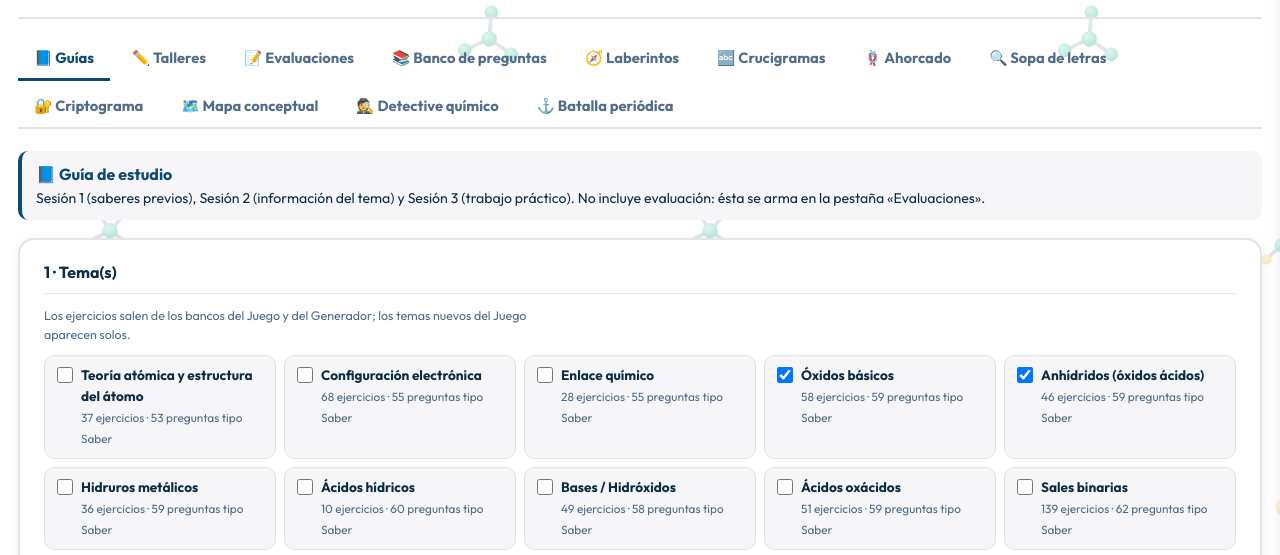
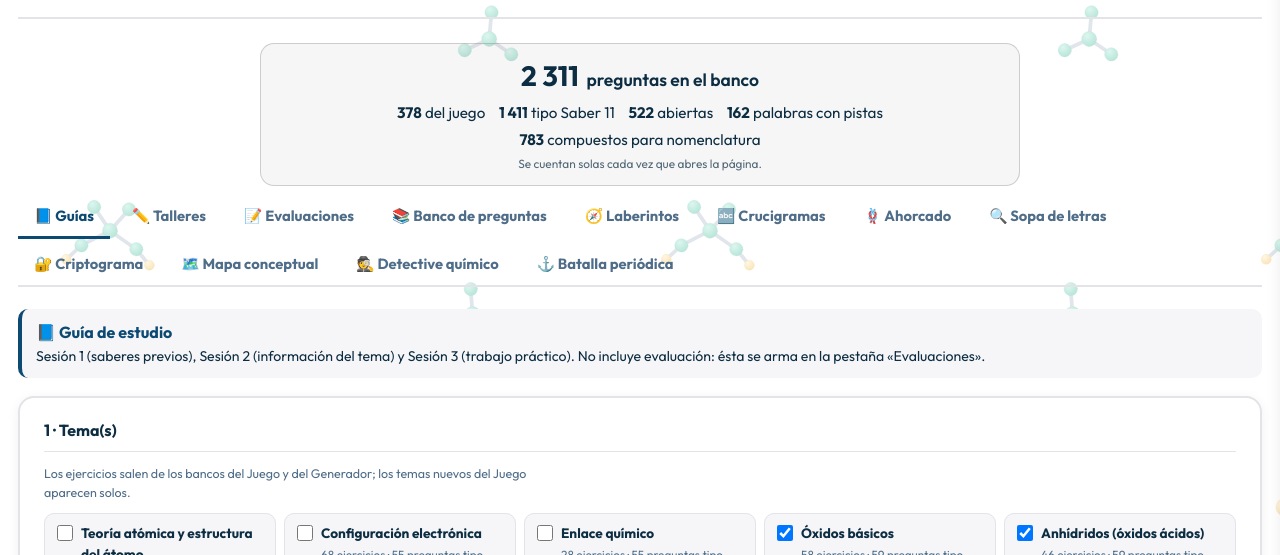
Before and after one commit to hbarcenasm863/ionom, a plain HTML site: page docente.html in a window 1280 px wide. Shown: the part 201-756 px from the top of the page. Drawn offline with Linux system fonts and the light colour scheme; a web font is replaced by a local one.

Commit message:
Contador de preguntas en la portada y en el panel docente
Nuevo contador.js (igual en los tres sitios): al abrir la página cuenta el
banco completo (juego, tipo Saber 11, abiertas y palabras) y muestra el
total, así el número siempre está al día sin tocarlo a mano.

Co-Authored-By: Claude Opus 5.5 <noreply@anthropic.com>
Claude-Session: https://claude.ai/code/session_01Li2ctDRtSGdauHDrut9uMa

```diff
--- /dev/null
+++ b/assets/contador.js
@@ -0,0 +1,104 @@
+/* contador.js — Contador de preguntas del sitio (el mismo archivo en BioNom, ChromaNom e IonNom).
+   Cuenta en vivo, cada vez que se abre la página, las preguntas de los bancos del sitio: así el número
+   cambia solo cuando se agregan o quitan preguntas. Uso:
+     <div id="contador-preguntas"></div>
+     <script src="contador.js" data-sitio="bionom|chromanom|ionom" defer></script>
+   Carga los bancos aparte, en un marco invisible, después de que la página termina de cargar
+   (sin estorbarla), y cuenta el banco completo. */
+(function(){
+'use strict';
+var yo=document.currentScript;
+var SITIO=(yo&&yo.getAttribute('data-sitio'))||'';
+var SUMA_OBJ='function(o){var n=0;for(var k in o)n+=(o[k]||[]).length;return n;}';
+var CFG={
+  bionom:{scripts:['dba-bio.js','banco.js','docente-datos.js','ahorcado-datos.js'],
+    cuentas:{juego:'BANCO_BIO.length',saber:'DOCENTE_DATOS.SABER.length',
+      abiertas:'('+SUMA_OBJ+')(DOCENTE_DATOS.ABIERTAS)',palabras:'BANCO_AHORCADO.length'}},
+  chromanom:{scripts:['fundamentos.js','temas-extra.js','temas-11.js','docente-datos.js','ahorcado-datos.js'],
+    cuentas:{juego:'FUND_BANCO.length',saber:'('+SUMA_OBJ+')(DOCENTE_DATOS.SABER)',
+      abiertas:'('+SUMA_OBJ+')(DOCENTE_DATOS.ABIERTAS)',palabras:'BANCO_AHORCADO.length'},
+    /* el juego de ChromaNom tiene además bancos escritos dentro de juego.html */
+    juegoHtml:{url:'juego.html',arreglos:['QBANK','QBANK_EXTRA','QBANK_NOMENCLATURA_50','QBANK_HIDRO150']}},
+  ionom:{scripts:['banco.js','assets/bancos-extra.js','assets/docente-datos.js'],
+    cuentas:{juego:'[BANCO_ATOMO,BANCO_ENLACE,BANCO_PH,BANCO_INDUSTRIA,BANCO_MODELOS,BANCO_GASES,BANCO_SOLUCIONES,BANCO_ESTEQUIOMETRIA].reduce(function(a,x){return a+x.length;},0)',
+      saber:'DOCENTE_DATOS.SABER.length',abiertas:'DOCENTE_DATOS.ABIERTAS.length',palabras:'BANCO_AHORCADO.length',
+      compuestos:'BANCO.length'}}
+};
+var C=CFG[SITIO];if(!C)return;
+var NOMBRES={juego:'del juego',saber:'tipo Saber 11',abiertas:'abiertas',palabras:'palabras con pistas',compuestos:'compuestos para nomenclatura'};
+var AYUDA={juego:'Preguntas del Juego y de los laberintos',saber:'Preguntas tipo Saber 11 con situación, para evaluaciones y talleres',
+  abiertas:'Preguntas abiertas para talleres y evaluaciones',palabras:'Palabras para crucigramas, sopas de letras, ahorcado y criptogramas',
+  compuestos:'Compuestos para los ejercicios de nomenclatura'};
+
+function miles(n){return String(n).replace(/\B(?=(\d{3})+(?!\d))/g,' ');}
+function contarEn(win){
+  var r={},ok=true;
+  for(var k in C.cuentas){try{var v=win.eval(C.cuentas[k]);r[k]=(typeof v==='number'&&v>=0)?v:null;}catch(e){r[k]=null;}if(r[k]==null)ok=false;}
+  return {r:r,ok:ok};
+}
+/* arreglo literal «const NOMBRE=[ … ]» dentro de un texto (respeta comillas y comentarios) */
+function arreglo(txt,nombre){
+  var ini=txt.indexOf('const '+nombre+'=[');if(ini<0)return null;
+  var i=txt.indexOf('[',ini),prof=0,q=null,desde=i;
+  for(;i<txt.length;i++){var c=txt[i];
+    if(q){if(c==='\\'){i++;continue;}if(c===q)q=null;continue;}
+    if(c==='"'||c==="'"||c==='`'){q=c;continue;}
+    if(c==='/'&&txt[i+1]==='/'){i=txt.indexOf('\n',i);if(i<0)break;continue;}
+    if(c==='/'&&txt[i+1]==='*'){i=txt.indexOf('*/',i)+1;continue;}
+    if(c==='[')prof++;else if(c===']'){prof--;if(!prof)break;}}
+  try{return (new Function('return '+txt.slice(desde,i+1)))();}catch(e){return null;}
+}
+function extraJuego(){
+  if(!C.juegoHtml||!window.fetch)return Promise.resolve(0);
+  return fetch(C.juegoHtml.url).then(function(x){return x.text();}).then(function(t){
+    var n=0;C.juegoHtml.arreglos.forEach(function(a){var v=arreglo(t,a);if(v&&v.length)n+=v.length;});return n;
+  }).catch(function(){return 0;});
+}
+function enMarco(){
+  return new Promise(function(res){
+    var f=document.createElement('iframe');
+    f.setAttribute('aria-hidden','true');f.tabIndex=-1;f.title='Conteo de preguntas';
+    f.style.cssText='position:absolute;width:0;height:0;border:0;visibility:hidden';
+    var html='<!DOCTYPE html><html><head><meta charset="utf-8"></head><body>'+
+      C.scripts.map(function(s){return '<script src="'+s+'"><\/script>';}).join('')+'</body></html>';
+    var listo=false;function fin(){if(listo)return;listo=true;var c=contarEn(f.contentWindow);setTimeout(function(){f.remove();},50);res(c.r);}
+    f.onload=fin;setTimeout(fin,20000);
+    f.srcdoc=html;document.body.appendChild(f);
+  });
+}
+function pintar(r,extra){
+  var cajas=document.querySelectorAll('#contador-preguntas,[data-contador-preguntas]');if(!cajas.length)return;
+  if(r.juego!=null)r.juego+=extra;
+  var orden=['juego','saber','abiertas','palabras','compuestos'],total=0,partes=[];
+  orden.forEach(function(k){if(r[k]==null)return;if(k!=='compuestos'&&k!=='palabras')total+=r[k];
+    partes.push('<span class="cp-item" title="'+AYUDA[k]+'"><b>'+miles(r[k])+'</b> '+NOMBRES[k]+'</span>');});
+  if(!partes.length)return;
+  var html='<div class="cp-total"><span class="cp-num">'+miles(total)+'</span> preguntas en el banco</div>'+
+    '<div class="cp-items">'+partes.join('')+'</div>'+
+    '<div class="cp-nota">Se cuentan solas cada vez que abres la página.</div>';
+  for(var i=0;i<cajas.length;i++){cajas[i].innerHTML=html;cajas[i].classList.add('cp-listo');}
+}
+function estilos(){
+  if(document.getElementById('cp-css'))return;
+  var s=document.createElement('style');s.id='cp-css';
+  s.textContent='#contador-preguntas,[data-contador-preguntas]{margin:1em auto;max-width:760px;padding:.8em 1em;border-radius:14px;'+
+    'border:1px solid rgba(128,128,128,.35);background:rgba(128,128,128,.07);text-align:center;font-size:.95em;line-height:1.45}'+
+    '#contador-preguntas:not(.cp-listo):empty,[data-contador-preguntas]:not(.cp-listo):empty{display:none}'+
+    '.cp-total{font-size:1.15em;font-weight:600}.cp-num{font-size:1.6em;font-weight:800;margin-right:.15em}'+
+    '.cp-items{display:flex;flex-wrap:wrap;justify-content:center;gap:.35em .9em;margin-top:.35em}'+
+    '.cp-item b{font-weight:700}.cp-nota{font-size:.78em;opacity:.7;margin-top:.35em}';
+  document.head.appendChild(s);
+}
+function iniciar(){
+  estilos();
+  /* siempre en un marco aparte: así se cuenta el banco completo, sin los filtros que aplique la página
+     (por ejemplo, el modelo de reinos de BioNom en el panel docente) */
+  var datos=enMarco();
+  Promise.all([datos,extraJuego()]).then(function(v){pintar(v[0],v[1]);});
+}
+function cuandoListo(fn){
+  if(document.readyState==='complete')setTimeout(fn,300);
+  else window.addEventListener('load',function(){setTimeout(fn,300);});
+}
+cuandoListo(function(){(window.requestIdleCallback||function(f){setTimeout(f,1);})(iniciar);});
+})();
--- a/docente.html
+++ b/docente.html
@@ -862,6 +862,7 @@ body{background:var(--bg);color:var(--tx);font-family:var(--sans);min-height:100
     <h1>🗂️ Generador para Docentes</h1>
     <p>Arma guías, talleres, evaluaciones, laberintos, crucigramas y la batalla periódica imprimibles a partir de los bancos reales del sitio, con versiones reproducibles por semilla para evitar copia entre estudiantes.</p>
   </div>
+  <div id="contador-preguntas" aria-live="polite"></div>
 
   <div class="doc-tabs no-print" role="tablist" aria-label="Tipo de material">
     <button type="button" class="doc-tab active" role="tab" id="tabbtn-guias" aria-controls="tab-guias" aria-selected="true" data-tab="guias" data-panel="guias" data-tipo="guia">📘 Guías</button>
@@ -1563,5 +1564,6 @@ if ('serviceWorker' in navigator) {
     <button class="update-banner-btn" id="update-banner-btn">Actualizar</button>
   </div>
 </div>
+<script src="assets/contador.js" data-sitio="ionom" defer></script>
 </body>
 </html>
--- a/sw.js
+++ b/sw.js
@@ -1,4 +1,4 @@
-const CACHE_NAME = 'ionom-v117';
+const CACHE_NAME = 'ionom-v118';
 const SCOPE = '/ionom/';
 const ASSETS_TO_CACHE = [
   '/ionom/index.html',
@@ -38,6 +38,7 @@ const ASSETS_TO_CACHE = [
   '/ionom/assets/extras.js',
   '/ionom/assets/docente-datos.js',
   '/ionom/assets/revision-ref.js',
+  '/ionom/assets/contador.js',
   '/ionom/assets/banco-sel.js',
   '/ionom/assets/banco-sel-cfg.js',
   '/ionom/assets/referentes-men.js',
@@ -125,7 +126,7 @@ self.addEventListener('fetch', (event) => {
   // estos dos solo los usa la herramienta de la docente -- preferir
   // "siempre la versión más nueva cuando hay internet" es más importante
   // aquí que ahorrar una petición de red.
-  if (url.pathname.endsWith('/assets/bancos-extra.js') || url.pathname.endsWith('/assets/ahorcado.js') || url.pathname.endsWith('/assets/sopa.js') || url.pathname.endsWith('/assets/batalla-papel.js') || url.pathname.endsWith('/assets/extras.js') || url.pathname.endsWith('/assets/docente-app.js') || url.pathname.endsWith('/assets/docente-datos.js') || url.pathname.endsWith('/assets/revision-ref.js') || url.pathname.endsWith('/assets/banco-sel.js') || url.pathname.endsWith('/assets/banco-sel-cfg.js') || url.pathname.endsWith('/assets/referentes-men.js') || url.pathname.endsWith('/assets/laberinto.js') || url.pathname.endsWith('/assets/crucigrama.js') || url.pathname.endsWith('/assets/retos.js')) {
+  if (url.pathname.endsWith('/assets/bancos-extra.js') || url.pathname.endsWith('/assets/ahorcado.js') || url.pathname.endsWith('/assets/sopa.js') || url.pathname.endsWith('/assets/batalla-papel.js') || url.pathname.endsWith('/assets/extras.js') || url.pathname.endsWith('/assets/docente-app.js') || url.pathname.endsWith('/assets/docente-datos.js') || url.pathname.endsWith('/assets/revision-ref.js') || url.pathname.endsWith('/assets/contador.js') || url.pathname.endsWith('/assets/banco-sel.js') || url.pathname.endsWith('/assets/banco-sel-cfg.js') || url.pathname.endsWith('/assets/referentes-men.js') || url.pathname.endsWith('/assets/laberinto.js') || url.pathname.endsWith('/assets/crucigrama.js') || url.pathname.endsWith('/assets/retos.js')) {
     event.respondWith(
       fetch(event.request)
         .then((response) => {
```
Also changed, not shown: index.html (+2 -0 lines), 1 other file.
